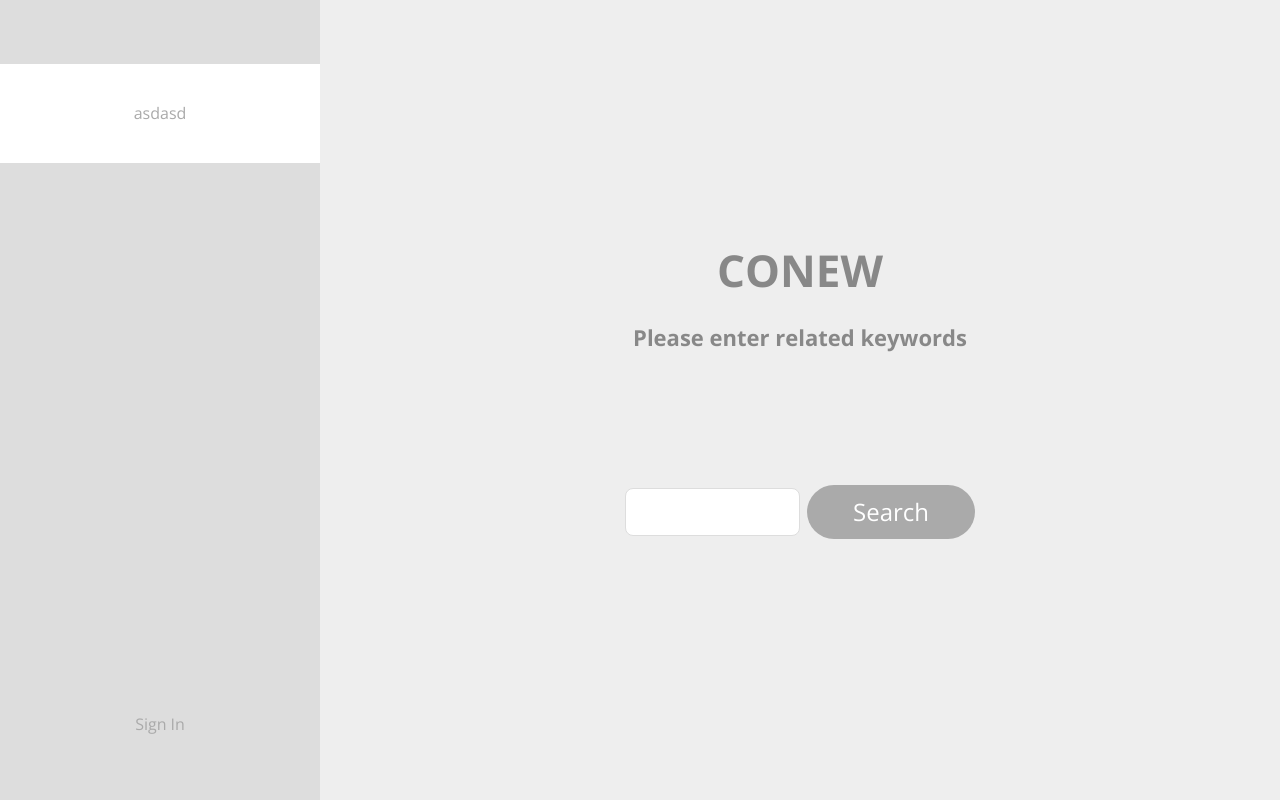
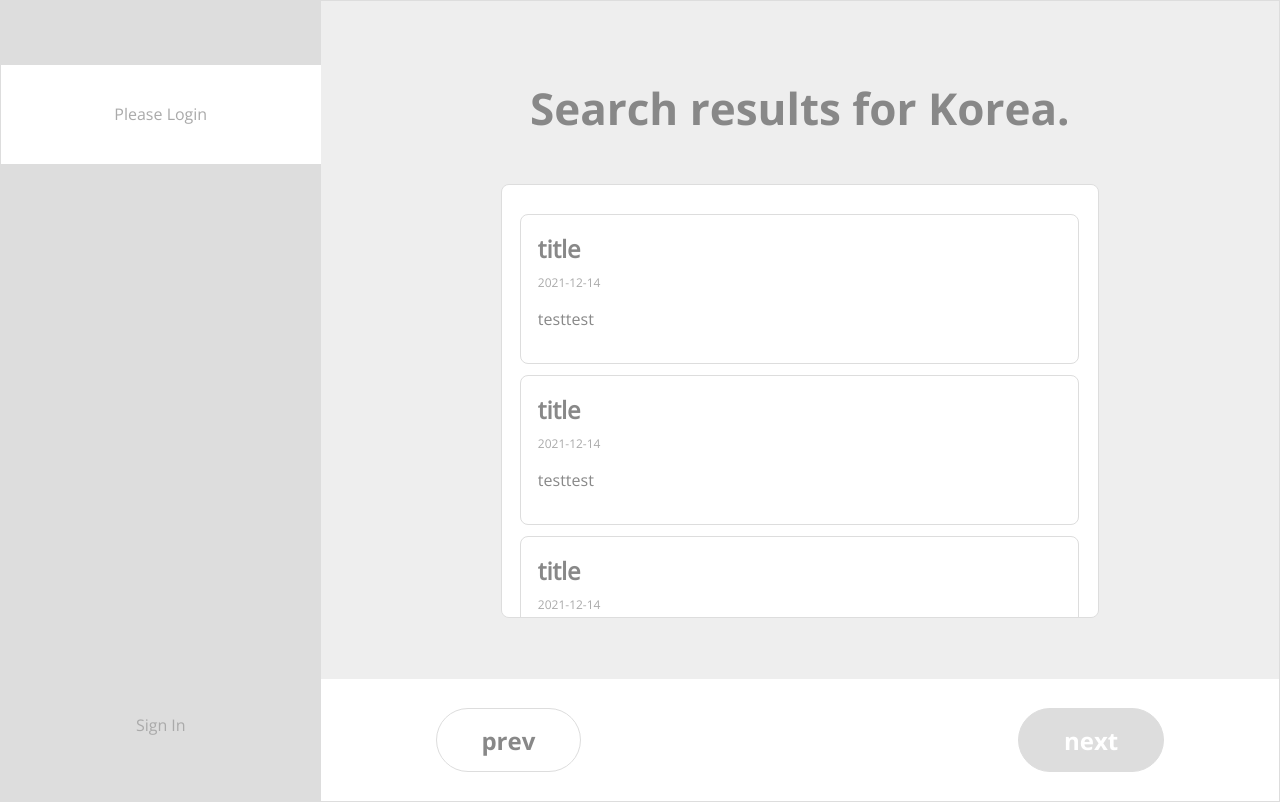
Before and after one commit to CrommaApp/cromma-frontend, a React app: page /result/1 in a window 1280 px wide. Before the commit this address led to /. Built offline with nearby package versions, Linux system fonts and the light colour scheme.

Commit message:
design : 결과 페이지 디자인

```diff
--- a/src/App.tsx
+++ b/src/App.tsx
@@ -2,6 +2,7 @@ import React from 'react';
 import './index.css';
 import { Redirect, Route, Switch } from 'react-router';
 import Home from '@pages/home';
+import Result from '@pages/result';
 import Layout from '@components/layouts';
 
 const App = () => {
@@ -9,6 +10,7 @@ const App = () => {
 		<Layout>
 			<Switch>
 				<Route exact path="/" component={Home} />
+				<Route exact path="/result/:keyword" component={Result} />
 				<Redirect path="*" to="/" />
 			</Switch>
 		</Layout>
--- a/src/components/features/home/search-form/index.tsx
+++ b/src/components/features/home/search-form/index.tsx
@@ -5,7 +5,7 @@ const SearchFormContainer = styled.form`
 	display: flex;
 	align-items: center;
 	width: 38%;
-	padding-top: 12%;
+	margin-top: 12%;
 
 	& > input {
 		width: 50%;
--- /dev/null
+++ b/src/components/features/result/search-item/index.tsx
@@ -0,0 +1,49 @@
+import React from 'react';
+import { News } from 'src/types/result/types';
+import styled from 'styled-components';
+
+const SearchItemContainer = styled.li`
+	width: 100%;
+	border: 1px solid #dddddd;
+	border-radius: 8px;
+	margin: 2% 0;
+	padding: 3%;
+
+	& > h2 {
+		font-size: 1.5rem;
+		margin: 0 0 1% 0;
+
+		@media screen and (max-width: 768px) {
+			font-size: 1.3rem;
+		}
+	}
+
+	& > time {
+		font-size: 0.75rem;
+		color: #aaaaaa;
+	}
+
+	& > p {
+		font-size: 1rem;
+	}
+
+	@media screen and (max-width: 480px) {
+		padding: 4%;
+	}
+`;
+
+type Props = {
+	news: News;
+};
+
+const SearchItem = ({ news }: Props) => {
+	return (
+		<SearchItemContainer>
+			<h2>{news.title}</h2>
+			<time dateTime={news.wrt_dt}>{news.wrt_dt}</time>
+			<p>{news.txt_origin_cn}</p>
+		</SearchItemContainer>
+	);
+};
+
+export default SearchItem;
--- /dev/null
+++ b/src/components/features/result/search-list/index.tsx
@@ -0,0 +1,59 @@
+import React from 'react';
+import styled from 'styled-components';
+import SearchItem from '../search-item';
+import { News } from 'src/types/result/types';
+
+export const dummyNews: News[] = [
+	{
+		sfty_notice_id: '1',
+		title: 'title',
+		wrt_dt: '2021-12-14',
+		txt_origin_cn: 'testtest',
+	},
+	{
+		sfty_notice_id: '2',
+		title: 'title',
+		wrt_dt: '2021-12-14',
+		txt_origin_cn: 'testtest',
+	},
+	{
+		sfty_notice_id: '3',
+		title: 'title',
+		wrt_dt: '2021-12-14',
+		txt_origin_cn: 'testtest',
+	},
+	{
+		sfty_notice_id: '4',
+		title: 'title',
+		wrt_dt: '2021-12-14',
+		txt_origin_cn: 'testtest',
+	},
+];
+
+const SearchList = styled.ul`
+	width: 65%;
+	height: 60%;
+	margin-top: 5%;
+	padding: 2%;
+	background-color: white;
+	border: 1px solid #dddddd;
+	border-radius: 8px;
+	overflow-y: scroll;
+
+	@media screen and (max-width: 480px) {
+		width: 80%;
+		height: 70%;
+	}
+`;
+
+const SearchResult = () => {
+	return (
+		<SearchList>
+			{dummyNews.map((news) => (
+				<SearchItem key={news.sfty_notice_id} news={news} />
+			))}
+		</SearchList>
+	);
+};
+
+export default SearchResult;
--- a/src/components/layouts/index.tsx
+++ b/src/components/layouts/index.tsx
@@ -7,6 +7,7 @@ const LayoutContainer = styled.div`
 	display: flex;
 
 	& > main {
+		position: relative;
 		width: 75%;
 		height: 100%;
 		background-color: #eeeeee;
@@ -56,7 +57,7 @@ const Layout = ({ children }: Props) => {
 	return (
 		<LayoutContainer>
 			<LayoutLeftMenu>
-				<p>asdasd</p>
+				<p>Please Login</p>
 				<button>Sign In</button>
 			</LayoutLeftMenu>
 			<main>{children}</main>
--- a/src/index.css
+++ b/src/index.css
@@ -29,6 +29,7 @@ body {
 	min-width: 320px;
 	min-height: 100vh;
 	max-width: 1920px;
+	border: 1px solid #dddddd;
 }
 
 ul {
--- a/src/pages/home/index.tsx
+++ b/src/pages/home/index.tsx
@@ -5,7 +5,7 @@ import styled from 'styled-components';
 const HomeContainer = styled.section`
 	width: 100%;
 	height: 100%;
-	padding: 25% 2% 0 2%;
+	padding: 20% 2% 0 2%;
 	display: flex;
 	flex-direction: column;
 	align-items: center;
--- /dev/null
+++ b/src/pages/result/index.tsx
@@ -0,0 +1,94 @@
+import React from 'react';
+import { useParams } from 'react-router';
+import SearchResult from '@components/features/result/search-list';
+import styled from 'styled-components';
+
+const ResultContainer = styled.section`
+	width: 100%;
+	height: 100%;
+	padding: 8% 2% 0 2%;
+	display: flex;
+	flex-direction: column;
+	align-items: center;
+	color: #888888;
+
+	& > h1 {
+		margin: 0;
+		font-family: var(--font-sans-bold);
+		font-size: 2.75rem;
+
+		@media screen and (max-width: 768px) {
+			font-size: 2.5rem;
+		}
+
+		@media screen and (max-width: 480px) {
+			font-size: 2rem;
+		}
+	}
+`;
+
+const PageButtonList = styled.ul`
+	width: 100%;
+	padding: 3% 12%;
+	position: absolute;
+	bottom: 0;
+	display: flex;
+	justify-content: space-between;
+	align-items: center;
+	width: 100%;
+	background-color: white;
+
+	& > li {
+		width: 20%;
+		&:first-child > button {
+			background-color: white;
+			color: #888888;
+		}
+		&:last-child > button {
+			background-color: #dddddd;
+			color: white;
+		}
+
+		@media screen and (max-width: 480px) {
+			width: 32%;
+		}
+	}
+
+	& button {
+		width: 100%;
+		padding: 10% 0;
+		font-size: 1.5rem;
+		font-family: var(--font-sans-bold);
+		border-radius: 100px;
+		border: 1px solid #dddddd;
+
+		@media screen and (max-width: 480px) {
+			font-size: 1.2rem;
+		}
+	}
+`;
+
+type Params = {
+	keyword: string;
+};
+
+const Result = () => {
+	const params = useParams<Params>();
+
+	return (
+		<ResultContainer>
+			<h1>Search results for Korea.</h1>
+			<SearchResult />
+			<PageButtonList>
+				<li>
+					<button type="button">prev</button>
+				</li>
+				<li>
+					<button type="button">next</button>
+				</li>
+			</PageButtonList>
+		</ResultContainer>
+	);
+};
+
+export default Result;
--- /dev/null
+++ b/src/types/result/types.ts
@@ -0,0 +1,6 @@
+export type News = {
+	sfty_notice_id: string;
+	title: string;
+	wrt_dt: string;
+	txt_origin_cn: string;
+};
```
